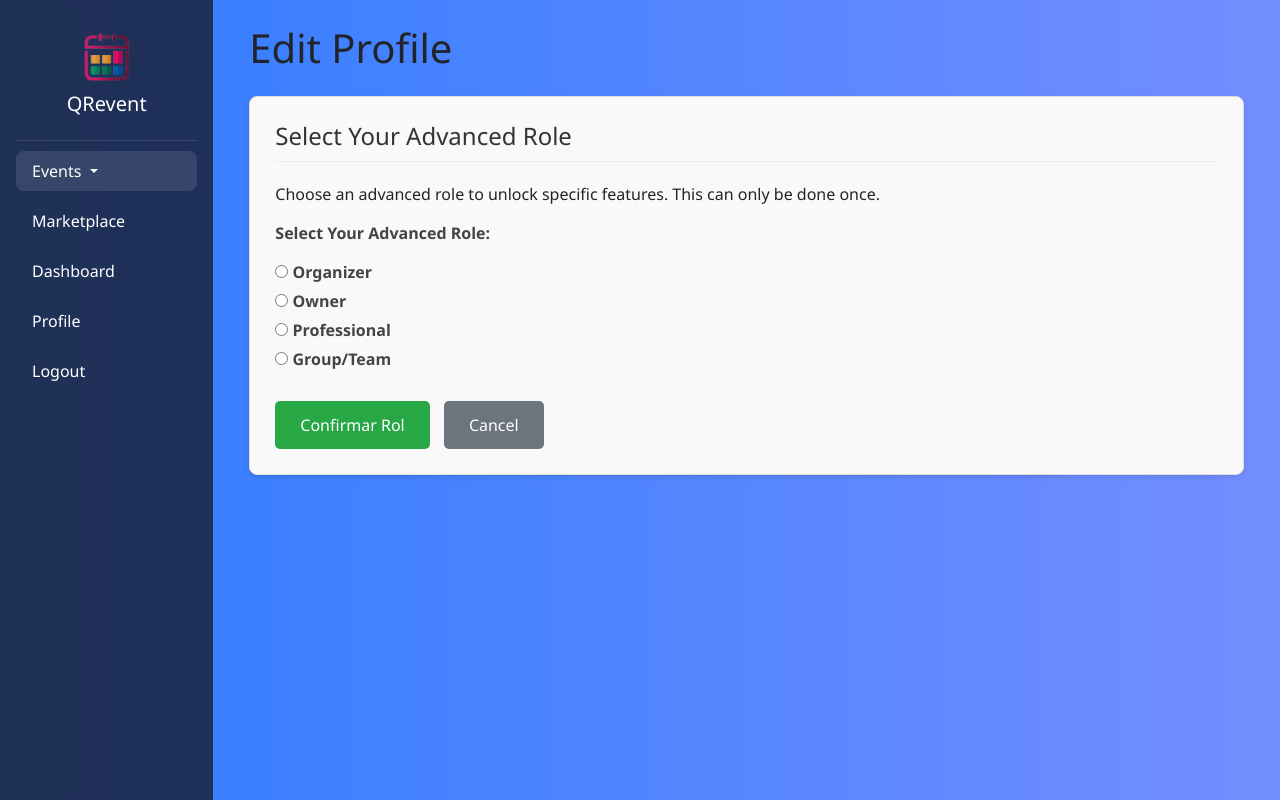
After one commit to Avatazjoe/event_qr, a Django app: page /users/profile/edit/?action=select_role in a window 1280 px wide. The commit adds this page. Run offline with Django 4.2, Linux system fonts and the light colour scheme; a user stored in the database is signed in; data comes from the database, SQL or seed files in the repository.

Commit message:
Refactor: Separate profile view and edit pages with new styling
This commit implements a significant redesign of the user profile section as per issue suggestions.

Key changes include:

1.  **Separated Views & Templates:**
    *   The user's own profile functionality is now split into a read-only display page (`profile_display`) and an edit page (`profile_edit`).
    *   Created `profile_display.html` (renamed from `profile.html`) for viewing profile information.
    *   Created `profile_edit.html` for all profile and role editing forms.
    *   Updated `users/views.py` with `profile_display` and `profile_edit` views.
    *   Adjusted `users/urls.py` accordingly, with `users:profile_display` and `users:profile_edit` named URLs.

2.  **New Styling:**
    *   Applied CSS styles from `static/css/custom_styles.css` to both new templates:
        *   `profile_display.html` now uses a `.profile-card` layout for displaying user avatar, name, email, bio, and role, with an "Edit Profile" button.
        *   `profile_edit.html` now uses a `.form-profile` layout for all forms (profile updates and advanced role selection), with styled save/cancel buttons.

3.  **Improved User Experience:**
    *   Clear distinction between viewing profile information and editing it.
    *   Consistent styling applied based on the provided CodePen layout aesthetics.
    *   Retained existing logic for advanced role selection and role-specific forms within the new edit page structure.

Manual testing should verify the visual changes, form submissions for different roles, and navigation between the display and edit views.

```diff
--- a/static/css/custom_styles.css
+++ b/static/css/custom_styles.css
@@ -84,3 +84,138 @@ body {
 .sidebar-title {
   color: #fff;
 }
+
+/* Profile Page Specific Styles */
+.profile-card {
+    background-color: #f9f9f9; /* Light grey background */
+    border: 1px solid #ddd; /* Light grey border */
+    border-radius: 8px; /* Rounded corners */
+    padding: 20px;
+    box-shadow: 0 2px 4px rgba(0, 0, 0, 0.1); /* Subtle shadow */
+    text-align: center; /* Center align text and avatar */
+}
+
+.profile-card .avatar {
+    width: 150px; /* Or desired size */
+    height: 150px; /* Or desired size */
+    border-radius: 50%; /* Circular avatar */
+    object-fit: cover; /* Ensure image covers the area well */
+    margin-bottom: 15px;
+    border: 3px solid #fff; /* Optional: white border around avatar */
+    box-shadow: 0 2px 4px rgba(0,0,0,0.2); /* Shadow for avatar */
+}
+
+.profile-card h2 {
+    font-size: 1.8em;
+    margin-bottom: 5px;
+    color: #333; /* Darker text for name */
+}
+
+.profile-card p {
+    font-size: 1em;
+    color: #555; /* Medium grey text for email/bio */
+    margin-bottom: 10px;
+}
+
+.profile-card .btn-edit {
+    background-color: #007bff; /* Bootstrap primary blue */
+    color: white;
+    padding: 10px 20px;
+    text-decoration: none;
+    border-radius: 5px;
+    display: inline-block; /* Proper button behavior */
+    margin-top: 10px;
+    transition: background-color 0.3s ease;
+}
+
+.profile-card .btn-edit:hover {
+    background-color: #0056b3; /* Darker blue on hover */
+}
+
+/* Profile Edit Form Specific Styles */
+.form-profile {
+    background-color: #f9f9f9; /* Light grey background */
+    border: 1px solid #ddd; /* Light grey border */
+    border-radius: 8px; /* Rounded corners */
+    padding: 25px;
+    box-shadow: 0 2px 5px rgba(0, 0, 0, 0.1); /* Subtle shadow */
+}
+
+.form-profile h4 {
+    color: #333;
+    margin-bottom: 20px;
+    border-bottom: 1px solid #eee;
+    padding-bottom: 10px;
+}
+
+.form-profile p {
+    margin-bottom: 15px; /* Spacing between form fields */
+}
+
+.form-profile label {
+    font-weight: bold;
+    display: block;
+    margin-bottom: 5px;
+    color: #444;
+}
+
+.form-profile input[type="text"],
+.form-profile input[type="email"],
+.form-profile input[type="url"],
+.form-profile input[type="number"],
+.form-profile textarea,
+.form-profile select {
+    width: 100%;
+    padding: 10px;
+    border: 1px solid #ccc;
+    border-radius: 4px;
+    box-sizing: border-box; /* Important for 100% width */
+}
+
+.form-profile input[type="file"] {
+    border: 1px solid #ccc;
+    padding: 8px;
+    border-radius: 4px;
+}
+
+.form-profile .form-check-input { /* For radio buttons in AdvancedRoleSelectionForm */
+    margin-right: 5px;
+}
+
+.form-profile .form-check label { /* For radio button labels */
+    font-weight: normal;
+}
+
+.form-profile .btn-save {
+    background-color: #28a745; /* Bootstrap success green */
+    color: white;
+    padding: 12px 25px;
+    text-decoration: none;
+    border: none;
+    border-radius: 5px;
+    display: inline-block;
+    margin-top: 15px;
+    transition: background-color 0.3s ease;
+    cursor: pointer;
+}
+
+.form-profile .btn-save:hover {
+    background-color: #218838; /* Darker green on hover */
+}
+
+.form-profile .btn-cancel {
+    background-color: #6c757d; /* Bootstrap secondary grey */
+    color: white;
+    padding: 12px 25px;
+    text-decoration: none;
+    border: none;
+    border-radius: 5px;
+    display: inline-block;
+    margin-top: 15px;
+    margin-left: 10px; /* Space between buttons */
+    transition: background-color 0.3s ease;
+}
+
+.form-profile .btn-cancel:hover {
+    background-color: #5a6268; /* Darker grey on hover */
+}
--- /dev/null
+++ b/users/templates/users/profile_edit.html
@@ -0,0 +1,69 @@
+<!-- users/profile_edit.html -->
+{% extends "base.html" %}
+{% load static %}
+
+{% block title %}Edit Profile{% endblock %}
+
+{% block content %}
+<div class="container mt-4">
+  <h1 class="mb-4">Edit Profile</h1>
+
+  <div class="row">
+    <!-- Main Content Area for Forms -->
+    <div class="col-md-12">
+      {% if messages %}
+        {% for message in messages %}
+          <div class="alert alert-{{ message.tags }} alert-dismissible fade show" role="alert">
+            {{ message }}
+            <button type="button" class="btn-close" data-bs-dismiss="alert" aria-label="Close"></button>
+          </div>
+        {% endfor %}
+      {% endif %}
+
+      {% if show_role_selection_form %}
+        <form method="post" action="{% url 'users:profile_edit' %}" class="form-profile">
+          {% csrf_token %}
+          <h4>Select Your Advanced Role</h4>
+          <p>Choose an advanced role to unlock specific features. This can only be done once.</p>
+          <input type="hidden" name="submit_advanced_role" value="true">
+          {{ form.as_p }}
+          <button type="submit" class="btn-save">Confirmar Rol</button>
+          <a href="{% url 'users:profile_display' %}" class="btn-cancel">Cancel</a>
+        </form>
+      {% elif form and not show_role_selection_form %}
+        <form method="post" action="{% url 'users:profile_edit' %}" enctype="multipart/form-data" class="form-profile">
+          {% csrf_token %}
+          <h4>Edit Your Profile Details</h4>
+          {{ form.as_p }}
+          <button type="submit" class="btn-save">Guardar Cambios</button>
+          <a href="{% url 'users:profile_display' %}" class="btn-cancel">Cancel</a>
+        </form>
+      {% elif not form and not show_role_selection_form and profile.role == "user" and advanced_role_selected_once %}
+         <div class="form-profile"> {/* Added for consistent styling of messages */}
+            <h4>Profile Status</h4>
+            <p>You have already selected an advanced role. Profile editing for the 'User' role with a past advanced selection might be restricted or managed differently.</p>
+            <p>Current role: <strong>{{ profile.get_role_display }}</strong></p>
+            <a href="{% url 'users:profile_display' %}" class="btn btn-secondary mt-2">Back to Profile</a>
+         </div>
+      {% elif not form and not show_role_selection_form and show_select_advanced_role_button %}
+        <div class="form-profile"> {/* Added for consistent styling of messages */}
+            <h4>Choose Your Path</h4>
+            <p>You are currently a standard User. You can choose to select an advanced role to access more features.</p>
+            <a href="{% url 'users:profile_edit' %}?action=select_role" class="btn btn-primary">Choose Advanced Role</a>
+            <br>
+            <a href="{% url 'users:profile_display' %}" class="btn btn-secondary mt-2">Back to Profile</a>
+        </div>
+      {% else %}
+        <div class="form-profile"> {/* Added for consistent styling of messages */}
+            <h4>Profile Management</h4>
+            <p>Manage your profile settings here.</p>
+            {% if profile.role == Profile.ROLE_USER and not profile.advanced_role_selected_once %}
+                 <a href="{% url 'users:profile_edit' %}?action=select_role" class="btn btn-primary">Choose Advanced Role</a>
+            {% endif %}
+            <a href="{% url 'users:profile_display' %}" class="btn btn-secondary mt-2">Back to Profile</a>
+        </div>
+      {% endif %}
+    </div>
+  </div>
+</div>
+{% endblock %}
--- a/users/urls.py
+++ b/users/urls.py
@@ -12,7 +12,8 @@ urlpatterns = [
 
     # path('login/', auth_views.LoginView.as_view(template_name='users/login.html'), name='login'), # Handled at project level
     # path('logout/', auth_views.LogoutView.as_view(next_page='event:home'), name='logout'), # Handled at project level
-    path('profile/', views.profile, name='profile'), # Changed to function-based view
+    path('profile/', views.profile_display, name='profile_display'), # Renamed and points to the display view
+    path('profile/edit/', views.profile_edit, name='profile_edit'),   # New URL for editing profile
 
     #path('profile/select-role/', views.profile_view, name='profile_view'),
     # Redundant role-specific update URLs removed as new profile view handles this.
--- a/users/views.py
+++ b/users/views.py
@@ -135,7 +135,17 @@ ROLE_SPECIFIC_FORMS = {
 }
 
 @login_required
-def profile(request):
+def profile_display(request):
+    profile, created = Profile.objects.get_or_create(user=request.user)
+    context = {
+        'profile': profile,
+        'current_role': profile.role,
+    }
+    return render(request, 'users/profile_display.html', context)
+
+
+@login_required
+def profile_edit(request):
     profile, created = Profile.objects.get_or_create(user=request.user)
 
     # Initialize forms to None, they will be set based on context
@@ -146,7 +156,7 @@ def profile(request):
         if 'submit_advanced_role' in request.POST:
             if profile.advanced_role_selected_once:
                 messages.warning(request, "You have already selected an advanced role and cannot change it.")
-                return redirect('users:profile')
+                return redirect('users:profile_display')
             # User is submitting the AdvancedRoleSelectionForm
             advanced_role_form = AdvancedRoleSelectionForm(request.POST)
             if advanced_role_form.is_valid():
@@ -154,7 +164,7 @@ def profile(request):
                 profile.advanced_role_selected_once = True
                 profile.save()
                 messages.success(request, "Role updated successfully!")
-                return redirect('users:profile')
+                return redirect('users:profile_display')
             # If form is invalid, it will be passed to the template below
         else:
             # User is submitting a role-specific profile form
@@ -164,7 +174,7 @@ def profile(request):
                 if role_specific_form.is_valid():
                     role_specific_form.save()
                     messages.success(request, "Profile updated successfully!")
-                    return redirect('users:profile')
+                    return redirect('users:profile_display')
                 # If form is invalid, it will be passed to the template below
             else:
                 # Fallback or error: No specific form for this role or role not set
@@ -172,7 +182,7 @@ def profile(request):
                 messages.error(request, "Error processing profile update.")
                 # Optionally, use a generic form like ProfileForm if appropriate
                 # For now, just redirect or let it fall through to GET
-                return redirect('users:profile')
+                return redirect('users:profile_display')
 
     # GET request or fall-through from invalid POST processing
     current_form = None
@@ -225,4 +235,4 @@ def profile(request):
             not show_role_selection_form # If form isn't shown, button might be
         )
     }
-    return render(request, 'users/profile.html', context)
+    return render(request, 'users/profile_edit.html', context)
```
Also changed, not shown: users/templates/users/profile.html (deleted, +0 -80 lines), users/templates/users/profile_display.html (added, +54 -0 lines).
